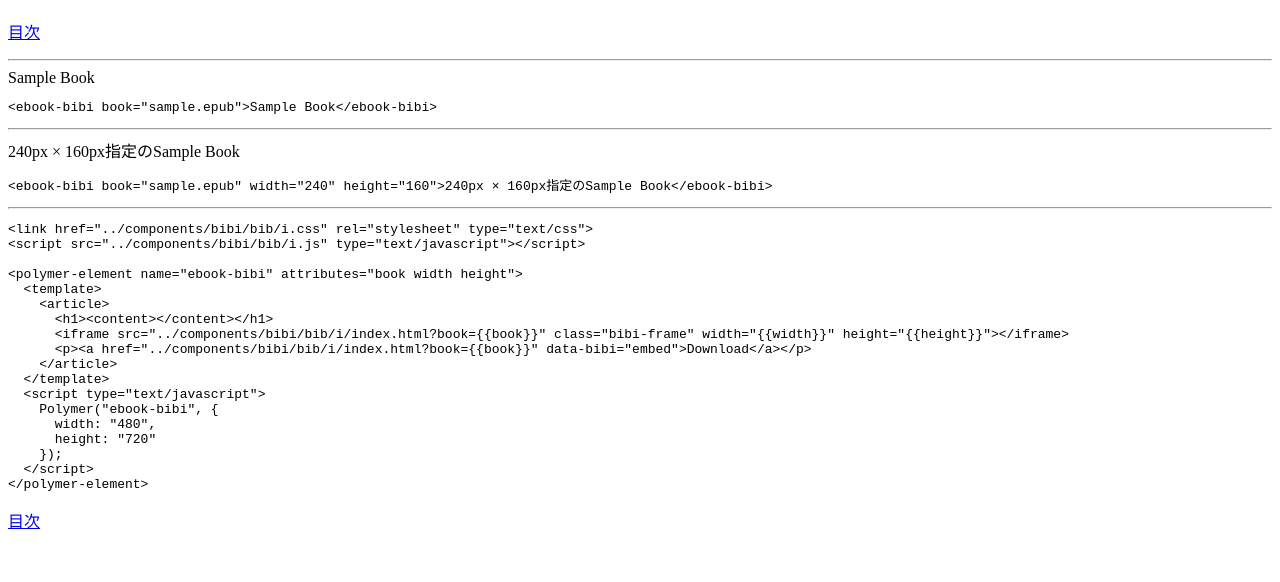
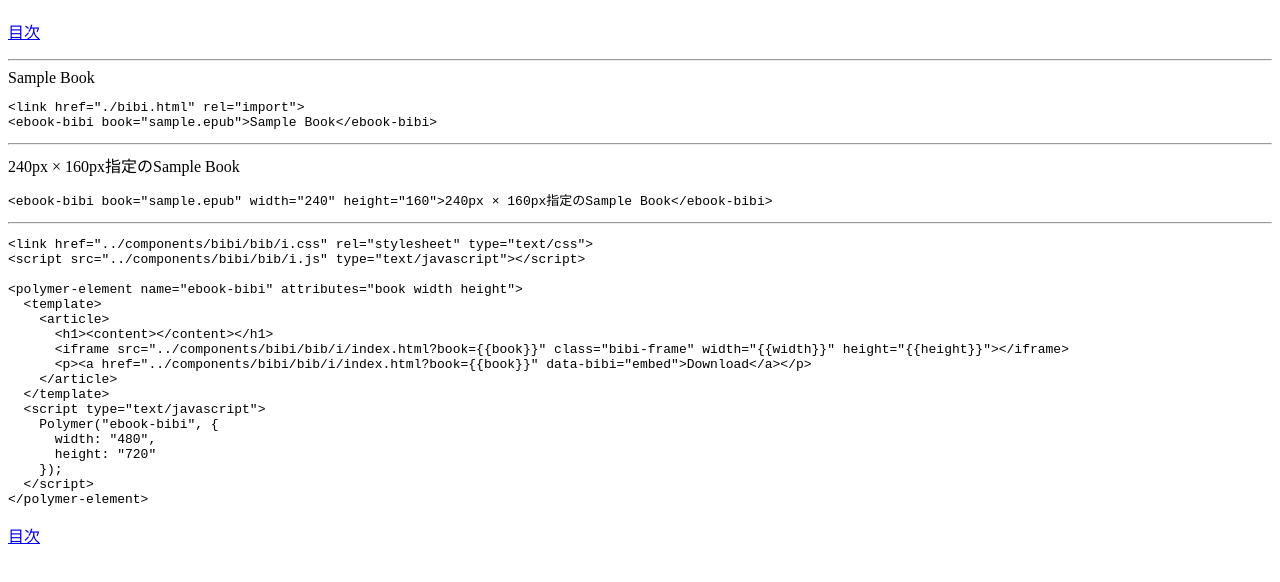
Before and after one commit to KitaitiMakoto/sinap-engineer-meeting-20140203-polymer, a website: page demo/bibi/index.html in a window 1280 px wide. Shown: the part 70-652 px from the top of the page. Drawn offline with Linux system fonts and the light colour scheme.

Commit message:
Add link element to import bibi component

```diff
--- a/demo/bibi/index.html
+++ b/demo/bibi/index.html
@@ -15,6 +15,7 @@
 <ebook-bibi book="sample.epub">Sample Book</ebook-bibi>
 
 <pre class="prettyprint">
+&lt;link href="./bibi.html" rel="import"&gt;
 &lt;ebook-bibi book="sample.epub"&gt;Sample Book&lt;/ebook-bibi&gt;
 </pre>
 
```
